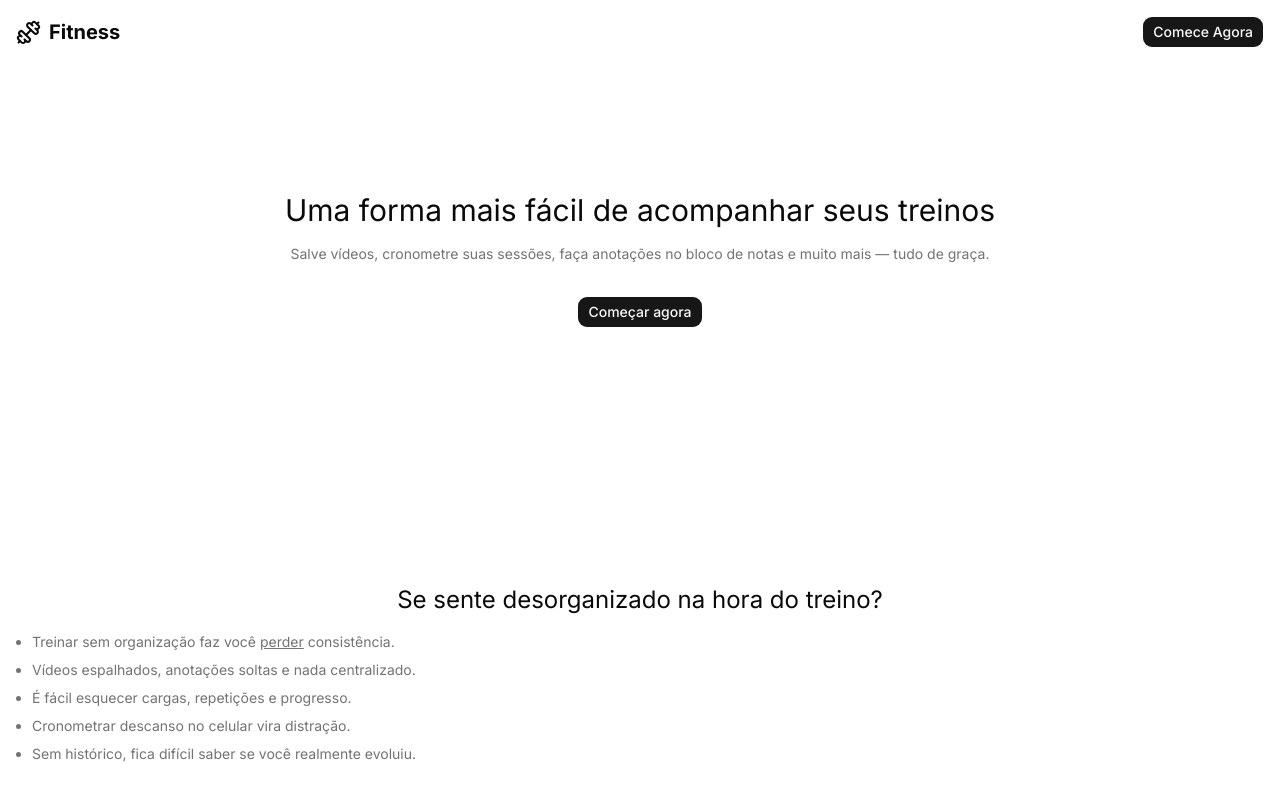
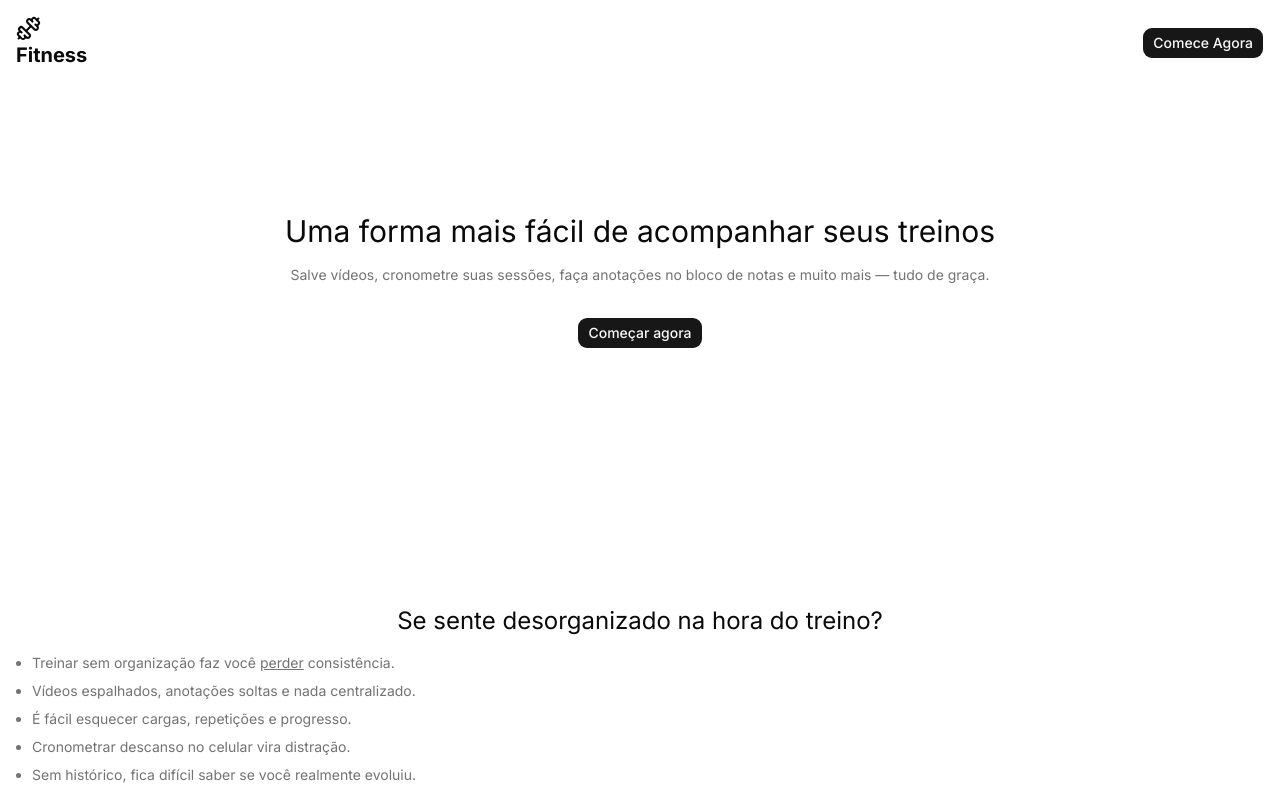
Before and after one commit to Rafhael-Augusto/fitness, a Next.js app: page / in a window 1280 px wide. Shown: the top 800 px of the page. Built offline with nearby package versions, Linux system fonts and the light colour scheme.

Commit message:
style: add a button html tag

```diff
--- a/components/navbar/index.tsx
+++ b/components/navbar/index.tsx
@@ -6,12 +6,12 @@ import Link from "next/link";
 export function Navbar() {
   return (
     <nav className="flex items-center justify-between p-4">
-      <Link href={"/"}>
-        <div className="flex items-center gap-2">
+      <button className="flex items-center gap-2">
+        <Link href={"/"}>
           <DumbbellIcon size={"25"} />
           <span className="text-xl font-bold hidden md:inline">Fitness</span>
-        </div>
-      </Link>
+        </Link>
+      </button>
 
       <div>
         <Button>Comece Agora</Button>
```
